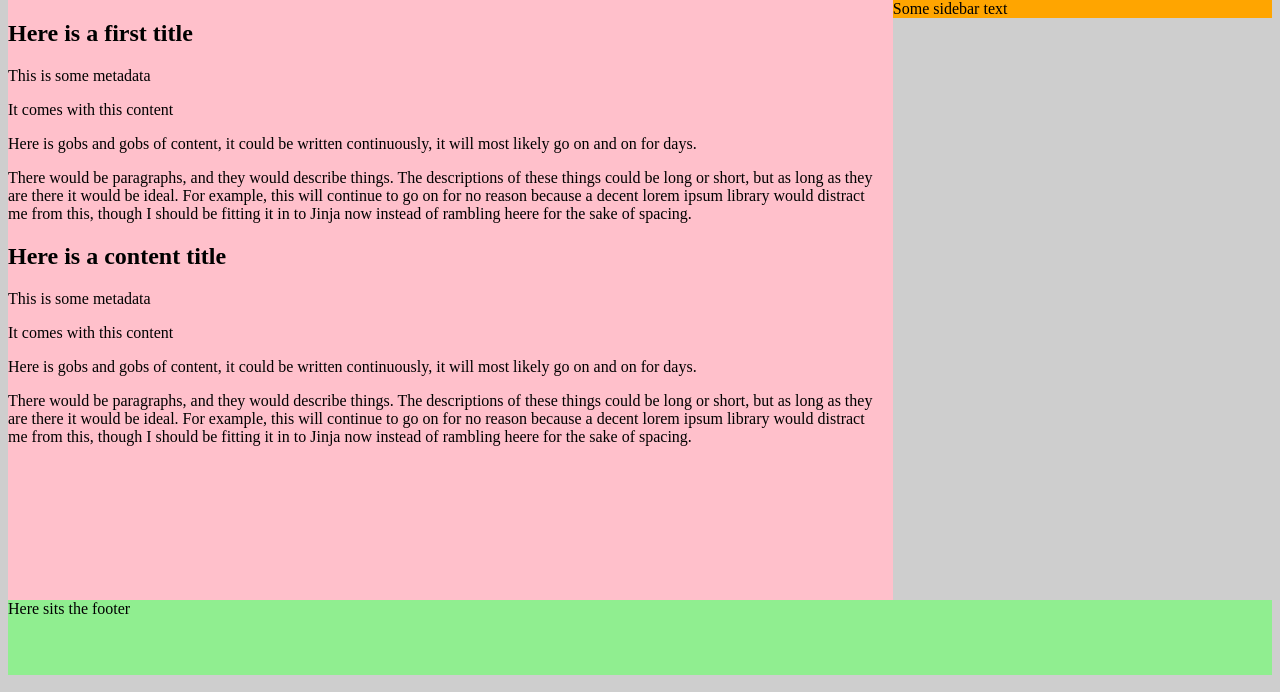
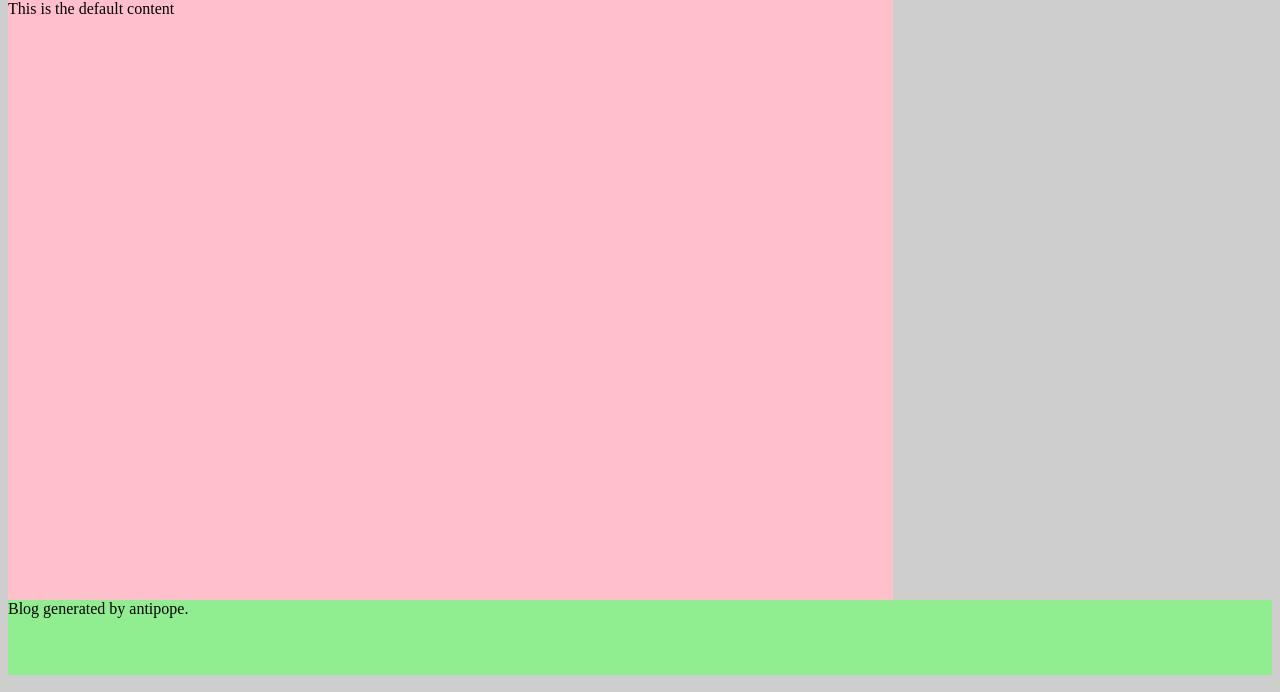
Before and after one commit to sshirokov/antipope, a Python web app: template templates/base.html in a window 1280 px wide. Shown: the part 108-800 px from the top of the page. Run offline with Jinja, Linux system fonts and the light colour scheme; the template is opened without the code that fills it, so the values that code supplies are empty.

Commit message:
Template work, extracting inheritance

```diff
--- a/templates/base.html
+++ b/templates/base.html
@@ -1,60 +1,27 @@
 <html>
   <head>
-    <title>Antipope Blog</title>
+    <title>{% block title %}Antipope Blog{% endblock %}{% block subtitle %}{% endblock %}</title>
     <link rel="stylesheet" type="text/css" href="media/css/main.css" />
   </head>
   <body>
     <div id="container">
       <div id="header">
-        <spand id="header_text">Antipope Blog</spand>
+        <div id="header_content">{% block header %}Antipope Blog{% endblock %}</div>
       </div>
       <div id="content">
+        {% block content %}
         <div>
-          <h2>Here is a first title</h2>
-          <div>
-            <p>This is some metadata</p>
-            <p>It comes with this content</p>
-          </div>
-          <div>
-            <p>
-              Here is gobs and gobs of content, it could be written continuously,
-              it will most likely go on and on for days.
-            </p>
-            <p>
-              There would be paragraphs, and they would describe things.  The descriptions
-              of these things could be long or short, but as long as they are there it would be ideal.
-              For example, this will continue to go on for no reason because a decent lorem ipsum library
-              would distract me from this, though I should be fitting it in to Jinja now instead of rambling
-              heere for the sake of spacing.
-            </p>
-          </div>
+          This is the default content
         </div>
-        <div>
-          <h2>Here is a content title</h2>
-          <div>
-            <p>This is some metadata</p>
-            <p>It comes with this content</p>
-          </div>
-          <div>
-            <p>
-              Here is gobs and gobs of content, it could be written continuously,
-              it will most likely go on and on for days.
-            </p>
-            <p>
-              There would be paragraphs, and they would describe things.  The descriptions
-              of these things could be long or short, but as long as they are there it would be ideal.
-              For example, this will continue to go on for no reason because a decent lorem ipsum library
-              would distract me from this, though I should be fitting it in to Jinja now instead of rambling
-              heere for the sake of spacing.
-            </p>
-          </div>
-        </div>
+        {% endblock %}
       </div>
       <div id="sidebar">
-        <span>Some sidebar text</span>
+        {% block sidebar %}
+
+        {% endblock %}
       </div>
       <div id="footer">
-        <span>Here sits the footer</span>
+        <span>Blog generated by antipope.</span>
       </div>
     </div>
   </body>
--- a/templates/media/css/main.css
+++ b/templates/media/css/main.css
@@ -40,11 +40,12 @@ div#footer {
     float: left;
 }
 
-#header_text {
+#header_content {
     font-size: 36px;
     margin-left: 100px;
     position: absolute;
     bottom: 0;
+    display: inline;
 }
 
 
```
Also changed, not shown: templates/article_list.html (added, +9 -0 lines), templates/common.html (added, +9 -0 lines).
